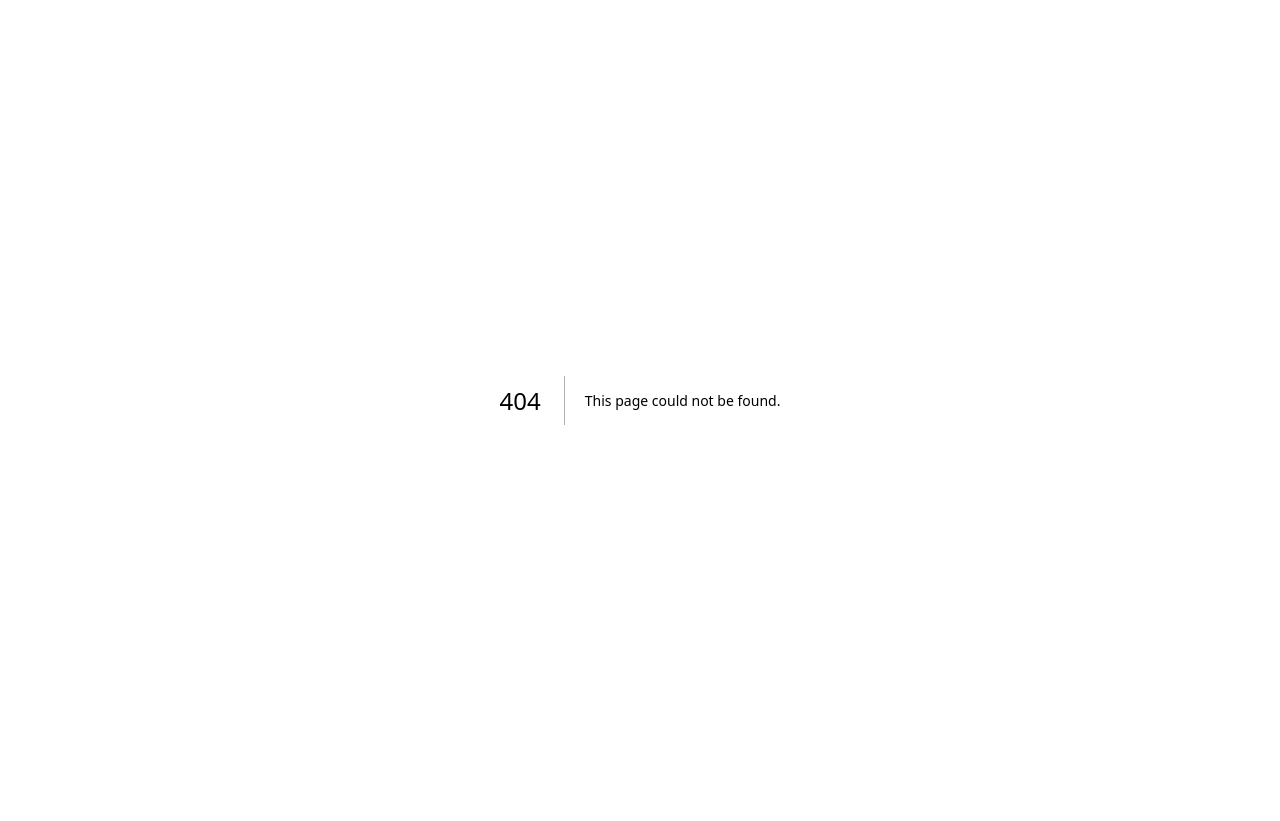
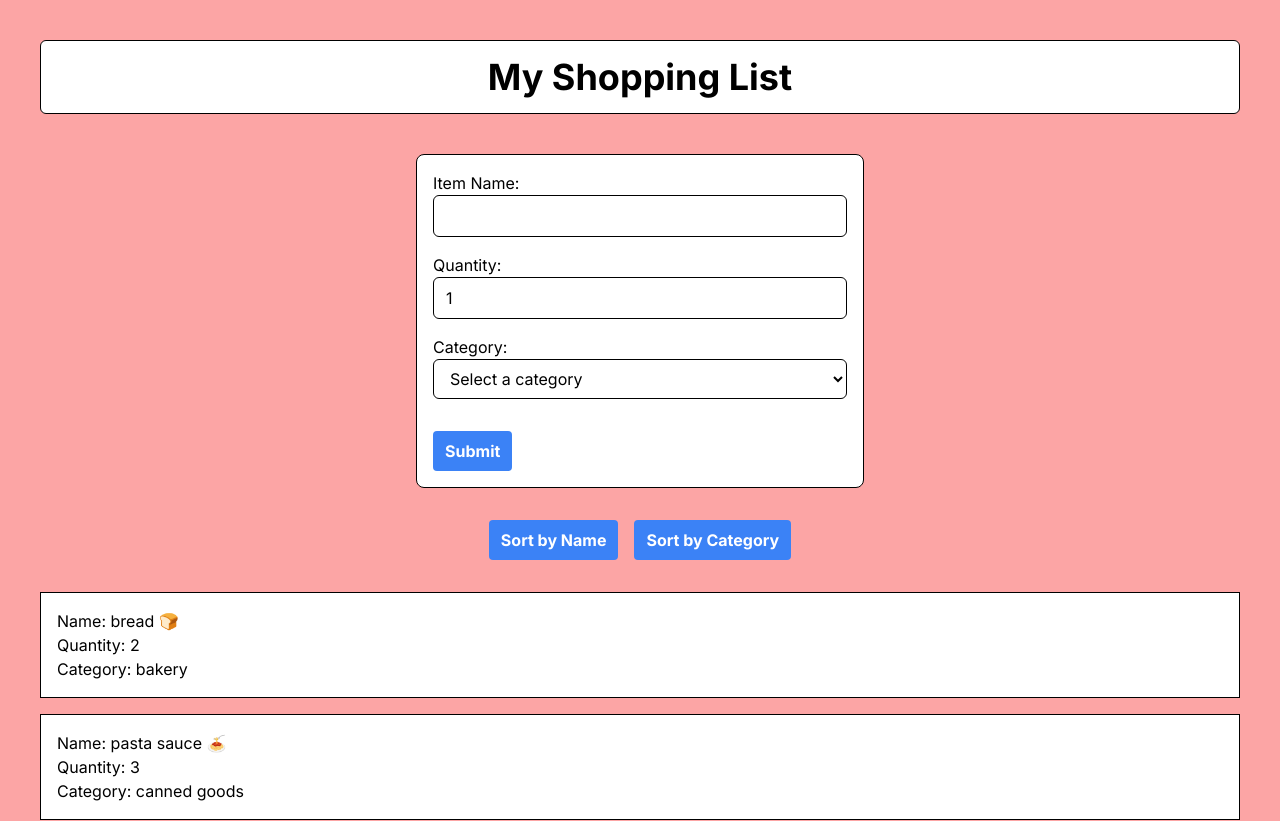
Before and after one commit to Sergei137/cprg306, a Next.js app: page /week7 in a window 1280 px wide. Before the commit this address had no page. Shown: the top 821 px of the page. Before the commit the page ends 800 px from the top, so only its background shows below. Built offline with nearby package versions, Linux system fonts and the light colour scheme.

Commit message:
started week 7

```diff
--- /dev/null
+++ b/app/week7/item-list.js
@@ -0,0 +1,41 @@
+// Item list component
+
+"use client";
+import { useState } from "react"
+import Item from './item'
+
+export default function ItemList({ items }) {
+    const [sortBy, setSortBy] = useState('category');
+
+    // sort items by category, then by name
+    const sortCategory = (a, b) => {
+        if (a.category === b.category) {
+            return a.name.localeCompare(b.name);
+        } else {
+            return a.category.localeCompare(b.category);
+        }
+    };
+
+    // sort items by name or category
+    const sortedItems = [...items].sort((a, b) => {
+        if (sortBy === 'name') { // sort by name
+            return a.name.localeCompare(b.name);
+        } else if (sortBy === 'category') { // sort by category
+            return sortCategory(a, b);
+        } else {
+            return 0;
+        }
+    });
+
+    return (
+        <div>
+            <div className="flex justify-center mt-8 mb-8">
+                <button onClick={() => setSortBy('name')} className="bg-blue-500 active:bg-blue-300 text-white font-bold py-2 px-3 rounded mr-4">Sort by Name</button>
+                <button onClick={() => setSortBy('category')} className="bg-blue-500 active:bg-blue-300 text-white font-bold py-2 px-3 rounded">Sort by Category</button>
+            </div>
+            {sortedItems.map((item) => (
+                <Item key={item.id} id={item.id} name={item.name} quantity={item.quantity} category={item.category}/>
+            ))}
+        </div>
+    );
+};
--- /dev/null
+++ b/app/week7/item.js
@@ -0,0 +1,15 @@
+// item component
+
+// render item list component
+function Item({id, name, quantity, category}) {
+    return (
+        <div className="border border-black bg-white p-4 mb-4">
+            <ul>
+                <li key={`${id}-name`}>Name: {name}</li>
+                <li key={`${id}-quantity`}>Quantity: {quantity}</li>
+                <li key={`${id}-category`}>Category: {category}</li>
+            </ul>
+        </div>
+    );
+}
+export default Item;
--- /dev/null
+++ b/app/week7/items.json
@@ -0,0 +1,74 @@
+[
+    {
+      "id": "1h2GJKH12gkHG31h1H",
+      "name": "milk, 4 L 🥛",
+      "quantity": 1,
+      "category": "dairy"
+    },
+    {
+      "id": "2KJH3k2j3H1k2J3K1H",
+      "name": "bread 🍞",
+      "quantity": 2,
+      "category": "bakery"
+    },
+    {
+      "id": "3h2KJH3k2j3H1k2J3",
+      "name": "eggs, dozen 🥚",
+      "quantity": 2,
+      "category": "dairy"
+    },
+    {
+      "id": "4k2J3K1H2GJKH12gk",
+      "name": "bananas 🍌",
+      "quantity": 6,
+      "category": "produce"
+    },
+    {
+      "id": "5H1h1H2KJH3k2j3H",
+      "name": "broccoli 🥦",
+      "quantity": 3,
+      "category": "produce"
+    },
+    {
+      "id": "6H1k2J3K1H2GJKH1",
+      "name": "chicken breasts, 1 kg 🍗",
+      "quantity": 1,
+      "category": "meat"
+    },
+    {
+      "id": "7gkHG31h1H2KJH3k",
+      "name": "pasta sauce 🍝",
+      "quantity": 3,
+      "category": "canned goods"
+    },
+    {
+      "id": "8j3H1k2J3K1H2GJK",
+      "name": "spaghetti, 454 g 🍝",
+      "quantity": 2,
+      "category": "dry goods"
+    },
+    {
+      "id": "9H12gkHG31h1H2KJ",
+      "name": "toilet paper, 12 pack 🧻",
+      "quantity": 1,
+      "category": "household"
+    },
+    {
+      "id": "10H3k2j3H1k2J3K1",
+      "name": "paper towels, 6 pack",
+      "quantity": 1,
+      "category": "household"
+    },
+    {
+      "id": "12GJKH12gkHG31h1",
+      "name": "hand soap 🧼",
+      "quantity": 4,
+      "category": "household"
+    },
+    {
+      "id": "11k2J3K1H2GJKH12",
+      "name": "dish soap 🍽️",
+      "quantity": 1,
+      "category": "household"
+    }
+]
--- /dev/null
+++ b/app/week7/meal-ideas.js
@@ -0,0 +1 @@
+"use client";
--- /dev/null
+++ b/app/week7/new-item.js
@@ -0,0 +1,71 @@
+// new item component
+
+"use client";
+import { useState } from "react"
+
+export default function NewItem({ onAddItem }) {
+    const [name, setName] = useState("");
+    const [quantity, setQuantity] = useState(1);
+    const [category, setCategory] = useState("");
+
+    // handle submit function
+    const handleSubmit = (event) => {
+        event.preventDefault();
+
+        // create item object
+        const item = {
+            name: name,
+            quantity: quantity,
+            category: category
+        }
+
+        onAddItem(item); // add new item to items
+
+        // reset form fields
+        setName("");
+        setQuantity(1);
+        setCategory("");
+    }
+
+    // form
+    // NOTE - browser console displays: `Warning: Each child in a list should have a unique "key" prop.` when a new item is added. This is expected because there is no new id being attributed to the new item.
+    return(
+        <form onSubmit={handleSubmit} className="border border-black mx-auto max-w-md bg-white rounded-lg p-4 mb-4">
+            <div className="mb-4">
+                <label>Item Name:
+                    <input
+                        type="text"
+                        value={name}
+                        onChange={(event) => setName(event.target.value)}
+                        required
+                        className="w-full border border-black rounded-md py-2 px-3">
+                    </input>
+                </label>
+            </div>
+            <div className="mb-4">
+                <label>Quantity:
+                    <input type="number" min="1" max="99" value={quantity} onChange={(event) => setQuantity(Number(event.target.value))} required
+                    className="w-full border border-black rounded-md py-2 px-3"></input>
+                </label>
+            </div>
+            <div className="mb-8">
+                <label>Category:
+                    <select value={category} onChange={(event) => setCategory(event.target.value)} required className="bg-white w-full border border-black rounded-md py-2 px-3">
+                        <option value="" disabled hidden>Select a category</option>
+                        <option value="produce">Produce</option>
+                        <option value="dairy">Dairy</option>
+                        <option value="meat">Meat</option>
+                        <option value="bakery">Bakery</option>
+                        <option value="canned goods">Canned Goods</option>
+                        <option value="dry goods">Dry Goods</option>
+                        <option value="household">Household</option>
+                    </select>
+                </label>
+            </div>
+            <button
+                className="bg-blue-500 active:bg-blue-300 text-white font-bold py-2 px-3 rounded"
+                type="submit">Submit
+            </button>
+        </form>
+    );
+}
--- /dev/null
+++ b/app/week7/page.js
@@ -0,0 +1,28 @@
+// week5 page
+"use client";
+import ItemList from './item-list';
+import NewItem from './new-item';
+import itemsData from './items.json';
+import { useState } from 'react';
+
+// display shopping list
+function Page() {
+    const [items, setItems] = useState(itemsData); // set items to itemsData
+
+    const handleAddItem = (newItem) => {
+        setItems(prevItems => [...prevItems, newItem]); // add new item to items
+    };
+
+
+    return(
+        <main className="bg-red-300 p-10">
+            <h1 className="text-center text-4xl font-bold border border-black bg-white rounded-md p-4 mb-4">My Shopping List</h1>
+            <br></br>
+            <div>
+                <NewItem onAddItem={handleAddItem} />
+                <ItemList items={items} />
+            </div>
+        </main>
+    );
+}
+export default Page;
```
